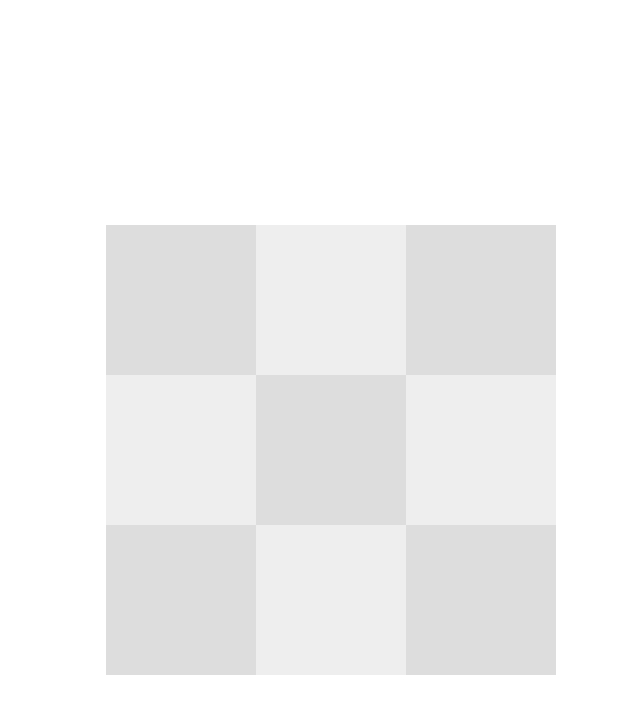
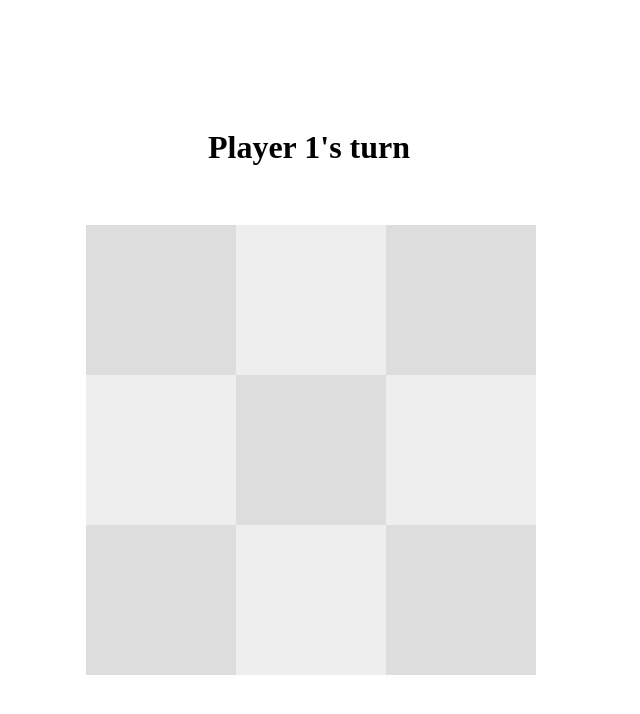
Before and after one commit to LachyP/TicTacToe-UI, a plain HTML site: page tictactoe.html in a window 1280 px wide. Shown: the whole page, without its empty margins (334-974 px from the left). Drawn offline with Linux system fonts and the light colour scheme.

Commit message:
the game can tell whose turn it currently is

```diff
--- a/tictactoe.css
+++ b/tictactoe.css
@@ -1,8 +1,19 @@
+#titlediv {
+    position: absolute;
+    text-align: center;
+    width: 100%;
+    height: 30%;
+    margin: 100px 0 0 -5px;
+
+}
+#whoseturn {
+    /*margin: 100px 0 0 40px;*/
+}
 #center {
     position: absolute;
     top: 50%;
     left:50%;
-    margin: -175px 0 0 -200px;
+    margin: -175px 0 0 -220px;
 }
 .grid {
     display:grid;
--- a/tictactoe.html
+++ b/tictactoe.html
@@ -6,6 +6,9 @@
     <script src="tictactoe.js"></script>
 </head>
 <body>
+    <div id="titlediv">
+        <h1 id="whoseturn">Player 1's turn</h1>
+    </div>
     <div id="center">
         <div class="grid">
             <div class="cell" onclick="insertChar(0)"></div>
--- a/tictactoe.js
+++ b/tictactoe.js
@@ -5,10 +5,12 @@ function insertChar(elem){
     if(maxsturn){
         char = "x";
         maxsturn = false;
+        document.getElementById("whoseturn").innerHTML="Player 2's turn";
     }
     else{
         char = "o";
         maxsturn = true;
+        document.getElementById("whoseturn").innerHTML="Player 1's turn";
     }
     document.getElementsByClassName("cell")[elem].innerHTML=char;
 
```
